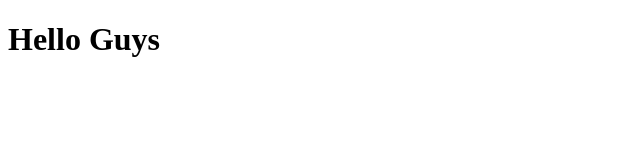
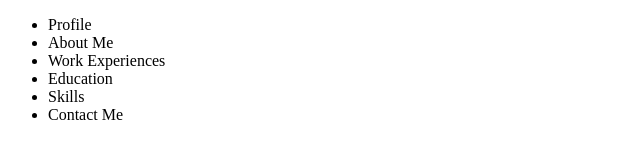
Before and after one commit to FarhanMaulanaF/FarhanMaulanaF.github.io-old, a plain HTML site: page index.html in a window 1280 px wide. Shown: the whole page, without its empty margins (0-640 px from the left). Drawn offline with Linux system fonts and the light colour scheme.

Commit message:
change header

```diff
--- a/index.html
+++ b/index.html
@@ -7,10 +7,20 @@
     <meta name="description"content="Farhan Maulana Firmansyah Personal Website">
     <meta name="author"content="Farhan Maulana Firmansyah">
     <meta name="keyword"content="Frontend Developer, HTML, CSS, Javascript">
+    <meta name="twitter:site"content="https://farhanmaulanafirmansyah.github.io">
 </head>
-    <title>Coba HTML</title>
+    <title>Farhan Maulana Firmansyah</title>
 </head>
 <body>
-  <h1>Hello Guys</h1>
+    <nav>
+        <ul>
+            <li>Profile</li>
+            <li>About Me</li>
+            <li>Work Experiences</li>
+            <li>Education</li>
+            <li>Skills</li>
+            <li>Contact Me</li>
+        </ul>
+    </nav>
 </body>
 </html>
```
